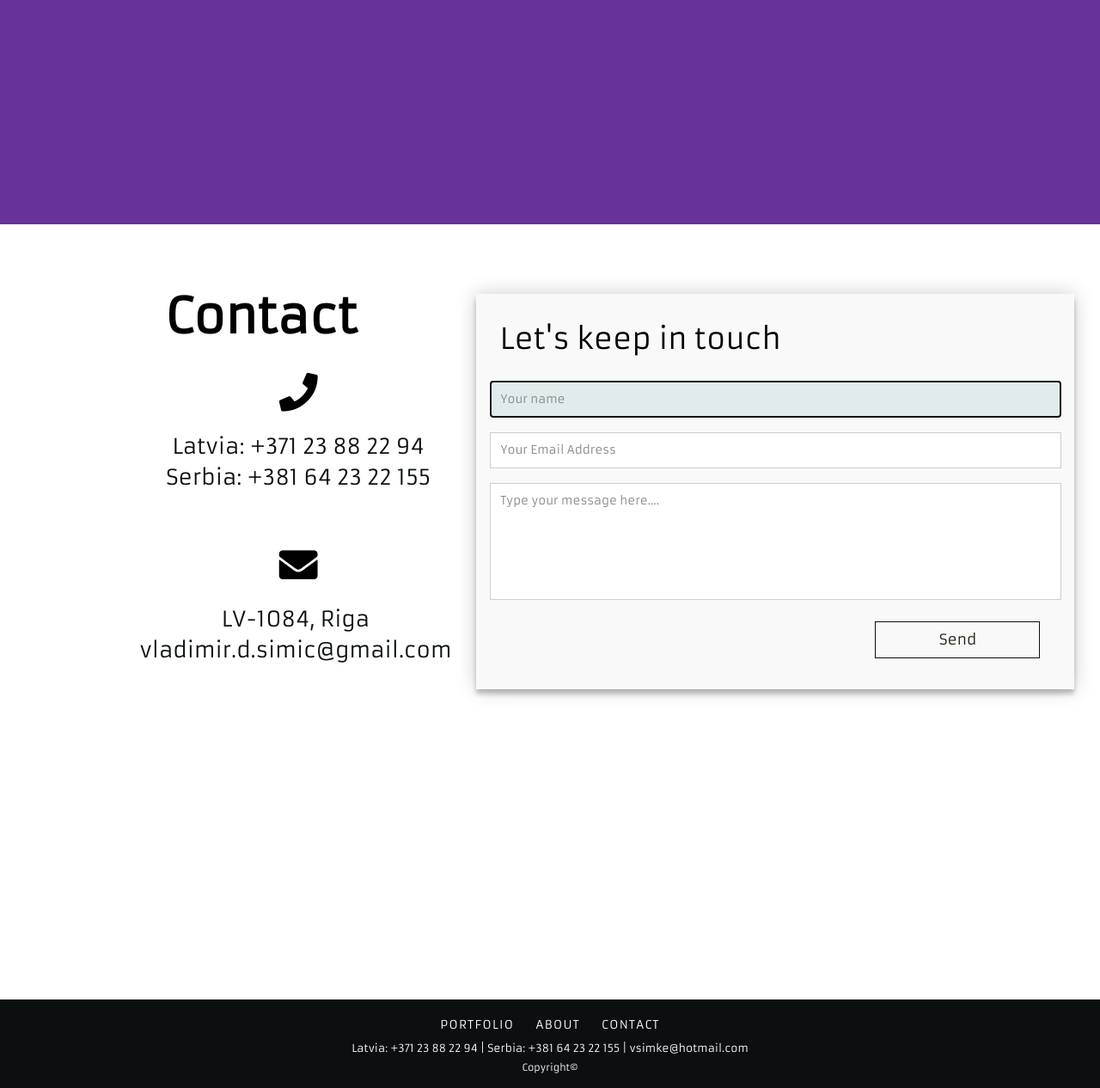
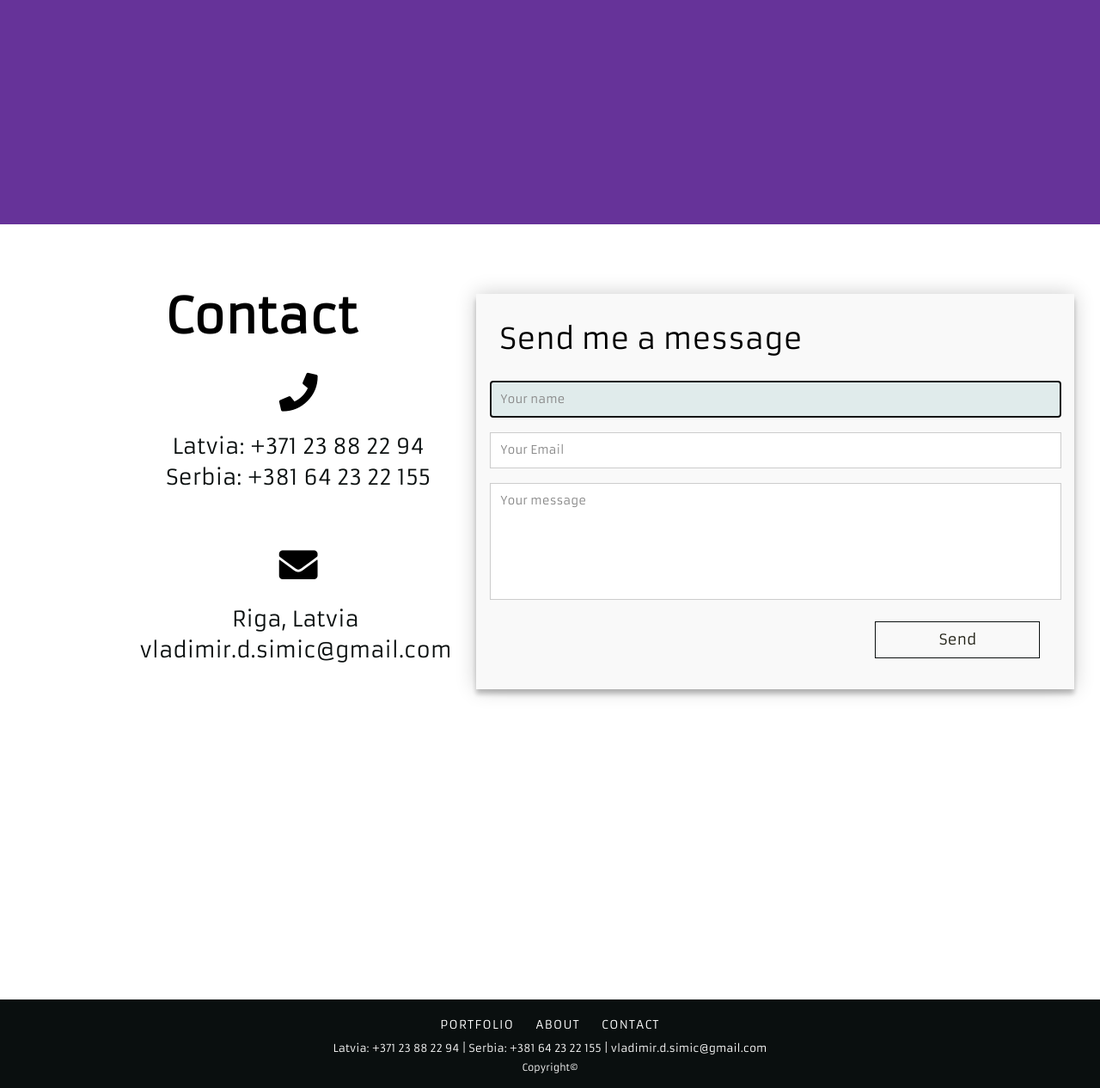
Before and after one commit to vladimir-simic/my_portfolio_website, a plain HTML site: page index.html in a window 1280 px wide. Shown: the part 3340-4606 px from the top of the page at 86% size. Drawn offline with nearby package versions, Linux system fonts and the light colour scheme; some packages are replaced by stand-ins of ours; a web font is replaced by a local one.

Commit message:
Make changes in description text (about section), changes in address, changes in placeholders in the form and heading, and change email in footer

```diff
--- a/index.html
+++ b/index.html
@@ -161,7 +161,9 @@
 		<div class="transparent"></div>
 		<div class="shape-text"></div>
 		<div class="description" data-aos="fade-right">
-			<p>I am a graphic designer and a self-taught front-end developer. I recently relocated to Riga with my family. For the past seven years I have worked in a design and pre-press studio in Belgrade (Serbia), where I was responsible for variety of design and technical jobs, such as graphic design and pre-press production with Adobe Illustrator and CorelDraw. Considering that I am a fast learner, energetic, persistant at work, and curious person, I was interested and motivated to learn by myself other software and new working techniques such as HTML, CSS and JavaScript. Beside graphic design experience, I have certain experience in web design. I still need and want to learn and I am ready to have a cooperation with individual clints as well as with start up and newborn companies, and also with developed companies. Through my web presentation, you can see some interesting works of mine.</p>
+			<p>Hello! My name is Vladimir, I am a freelance front-end developer based in Riga, looking for my first (full-time office) job in IT. I work with HTML5, CSS3, JavaScript, Git and a bit of Wordpress, and am currently studying JavaScript frameworks. I like developing sites which both look good and are functional.<br>
+			I came to Riga in 2018 for family reasons. Prior to that, I worked as a graphic designer in a prepress and design studio in Belgrade, Serbia for more than seven years. Last year I discovered coding and started to self-study web development which became my passion (and obsession :) ).<br>
+			If you have an open junior developer position, please let me know!</p>
 		</div>
 		<button id="modalBtn" class="cv" data-aos="fade-right" data-aos-delay="100">
 		  <a class="btn1" href="#">
@@ -269,7 +271,7 @@
 				<div class="mail">
 					<div class="wrap">
 						<i class="fas fa-envelope"></i>
-						<p>LV-1084, Riga<br>vladimir.d.simic@gmail.com</p>
+						<p>Riga, Latvia<br>vladimir.d.simic@gmail.com</p>
 					</div>
 				</div>
 			</div>
@@ -282,15 +284,15 @@
 
 		<div class="form" data-aos="fade-left" data-aos-duration="800">
 			 <form class="contact-form" action="" method="post">
-			    <h3>Let's keep in touch</h3>
+			    <h3>Send me a message</h3>
 			    <fieldset>
 			      <input placeholder="Your name" type="text" tabindex="1" required autofocus>
 			    </fieldset>
 			    <fieldset>
-			      <input placeholder="Your Email Address" type="email" tabindex="2" required>
+			      <input placeholder="Your Email" type="email" tabindex="2" required>
 			    </fieldset>
 			    <fieldset>
-			      <textarea placeholder="Type your message here...." tabindex="5" required></textarea>
+			      <textarea placeholder="Your message" tabindex="5" required></textarea>
 			    </fieldset>
 			    <fieldset>
 			      <button name="submit" type="submit" id="contact-submit" data-submit="...Sending">Send</button>
@@ -312,7 +314,7 @@
 		</ul>
 	</div>
 	<div class="phone-mail">
-		<p>Latvia: +371 23 88 22 94 | Serbia: +381 64 23 22 155 | vsimke@hotmail.com</p>
+		<p>Latvia: +371 23 88 22 94 | Serbia: +381 64 23 22 155 | vladimir.d.simic@gmail.com</p>
 	</div>
 	<p class="copyright">Copyright&copy;</p>
 </footer>
```
